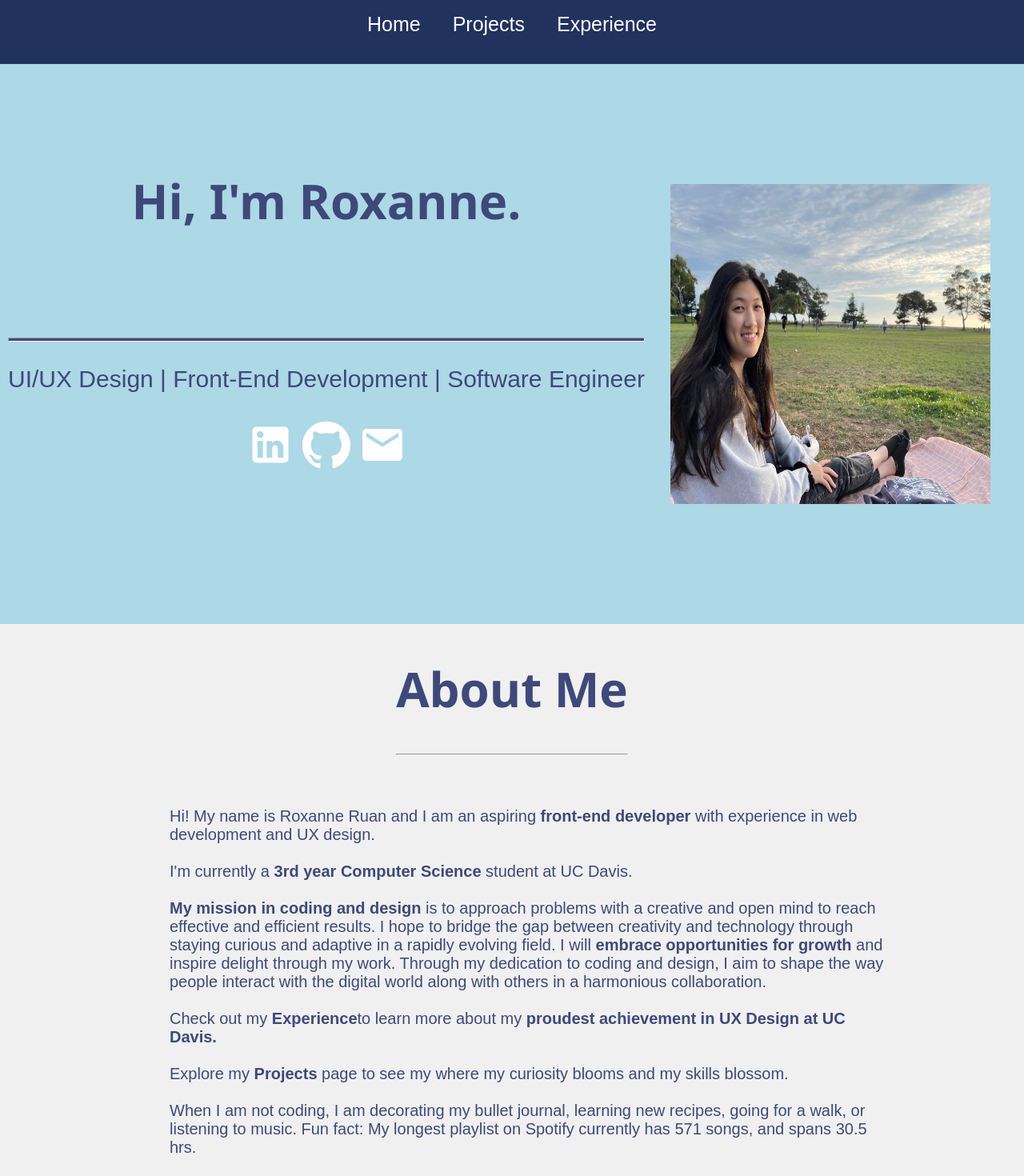
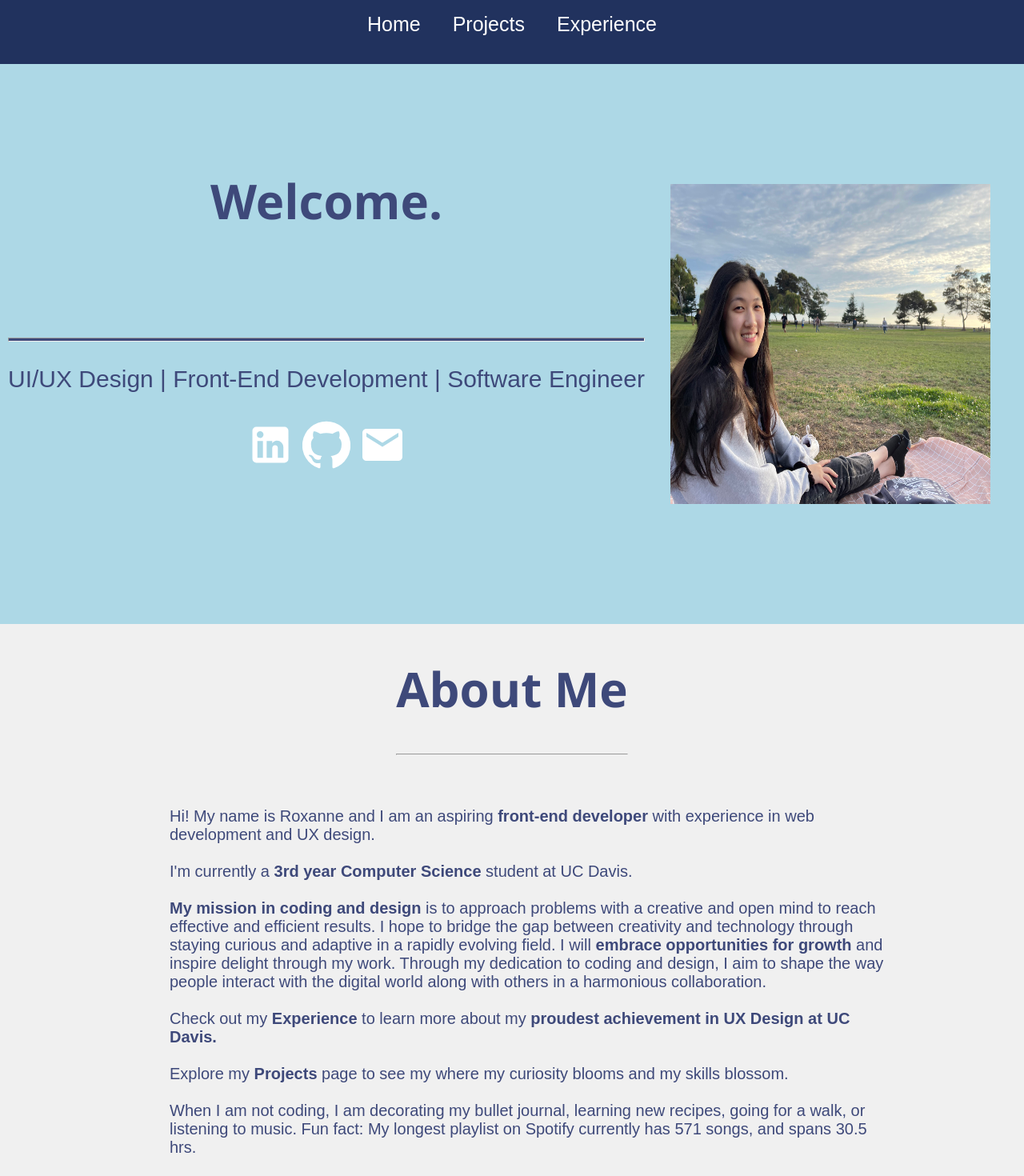
Before and after one commit to roxanneruan/ReactJS-Website, a React (Create React App) app: page / in a window 1280 px wide. Shown: the part 20-1490 px from the top of the page at 80% size. Built offline with nearby package versions, Linux system fonts and the light colour scheme.

Commit message:
update Home typo

```diff
--- a/src/Pages/Home.js
+++ b/src/Pages/Home.js
@@ -11,7 +11,7 @@ function Home() {
     <div className='home'>
       <div className='about'>
         <div className='left-half'>
-          <h2> Hi, I'm Roxanne. </h2>
+          <h2> Welcome. </h2>
           <div className='prompt'>
             <hr style={{height:3, color: '#3e497a', backgroundColor: '#3e497a'}}></hr>
             <p> UI/UX Design | Front-End Development | Software Engineer </p>
@@ -40,7 +40,7 @@ function Home() {
         </div>
         <ol className="list">
         <p className="about-me-text">
-              Hi! My name is Roxanne Ruan and I am an aspiring <b>front-end developer</b> with experience in web development and UX design. <br></br> <br></br>
+              Hi! My name is Roxanne and I am an aspiring <b>front-end developer</b> with experience in web development and UX design. <br></br> <br></br>
               I'm currently a <b> 3rd year Computer Science</b> student at UC Davis. <br></br>  <br></br>
 
               <b>My mission in coding and design</b> is to approach problems with a creative and open mind to reach
@@ -49,7 +49,7 @@ function Home() {
               inspire delight through my work. Through my dedication to coding and design, I aim to shape
               the way people interact with the digital world along with others in a harmonious collaboration. <br></br><br></br>
 
-              Check out my <b>Experience</b>to learn more about my <b>proudest achievement in UX Design at UC Davis.</b> <br></br><br></br>
+              Check out my <b>Experience</b> to learn more about my <b>proudest achievement in UX Design at UC Davis.</b> <br></br><br></br>
 
               Explore my <b>Projects</b> page to see my where my curiosity blooms and my skills blossom. <br></br><br></br>
 
```
